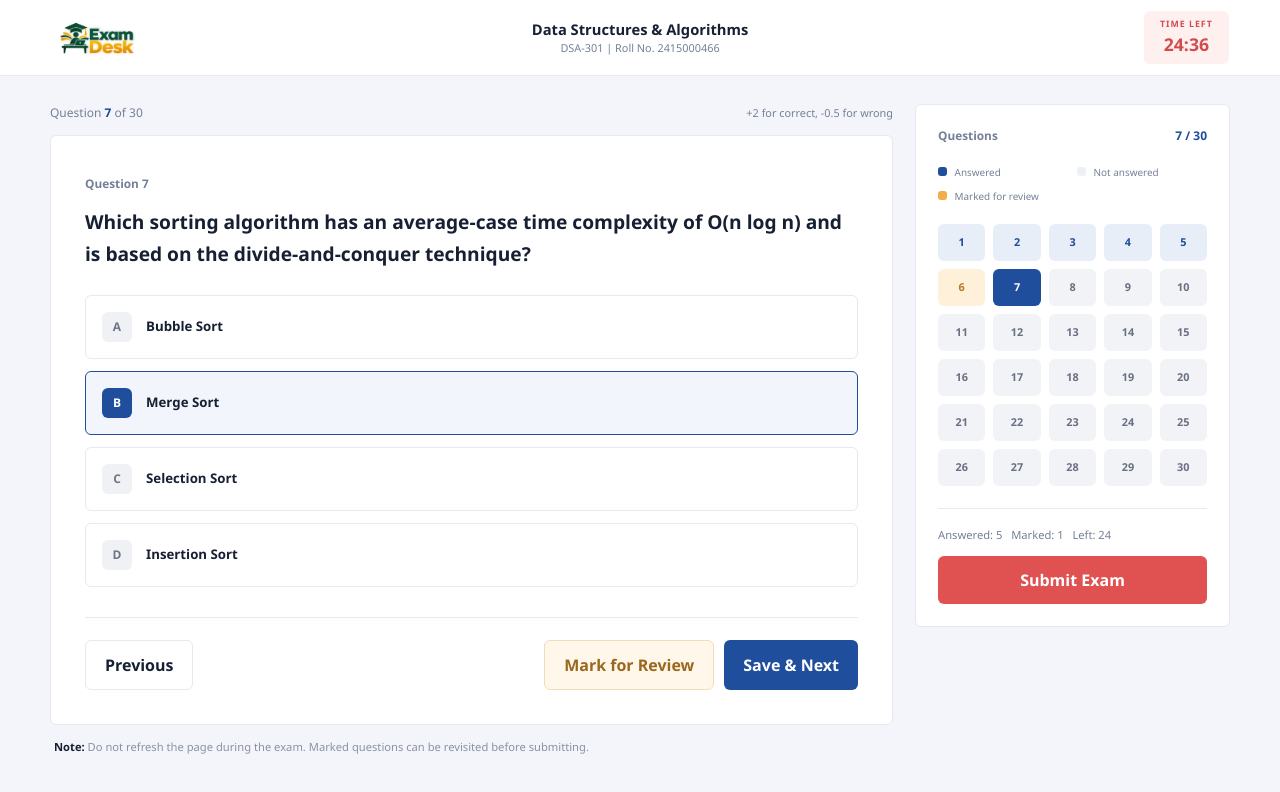
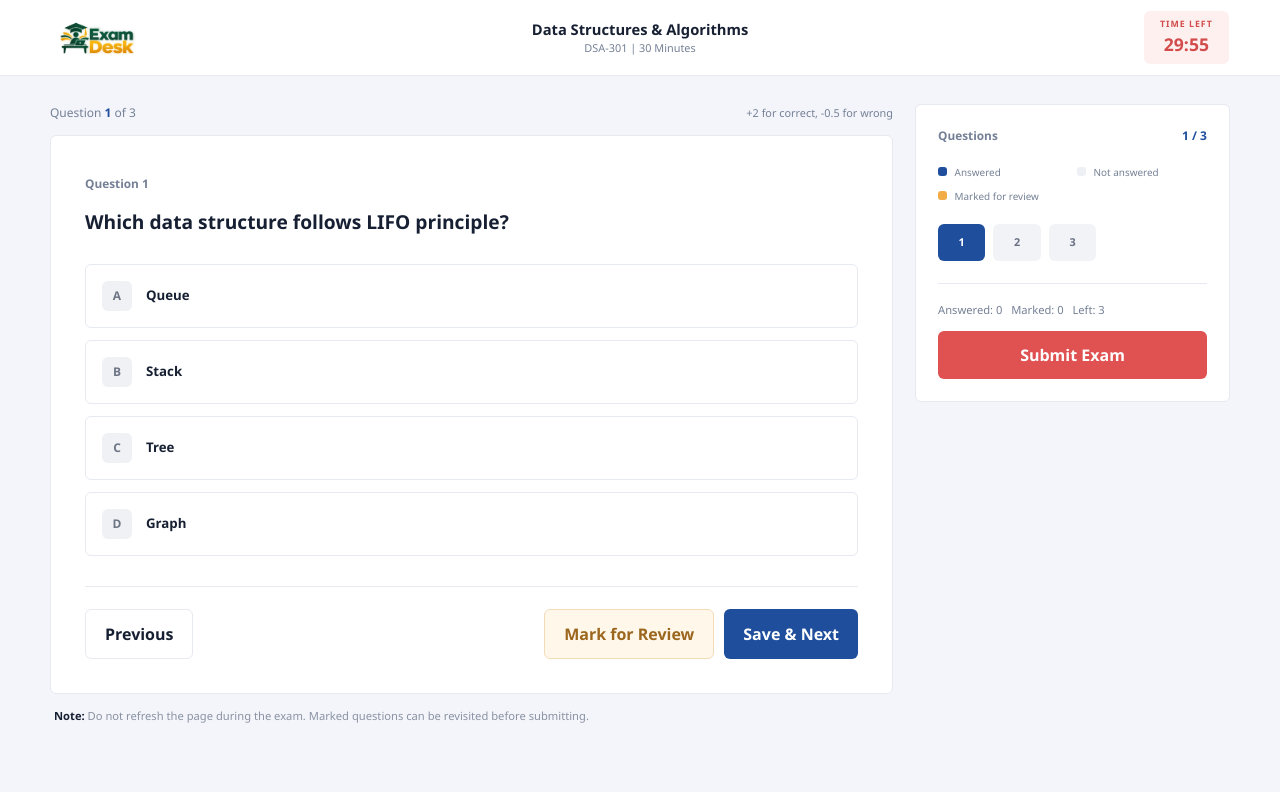
Before and after one commit to Chaitanya128-prog/Online-Examination-And-Assessment-System, a plain HTML site: page exam.html in a window 1280 px wide. Drawn offline with Linux system fonts and the light colour scheme.

Commit message:
Load questions from data.json, add timer, palette and score calculation

```diff
--- a/exam.html
+++ b/exam.html
@@ -3,38 +3,33 @@
 <head>
   <meta charset="UTF-8">
   <meta name="viewport" content="width=device-width, initial-scale=1.0">
-  <title>DSA-301 | Online Examination System</title>
+  <title>Exam | Online Examination System</title>
   <link rel="stylesheet" href="style.css">
 </head>
 <body class="exam-page">
   <header class="exam-topbar">
     <a class="brand dark" href="dashboard.html"><img src="logo.png" alt="Online Examination System"></a>
-    <div class="exam-title"><strong>Data Structures &amp; Algorithms</strong><small>DSA-301 | Roll No. 2415000466</small></div>
-    <div class="timer"><span>TIME LEFT</span><strong>24:36</strong></div>
+    <div class="exam-title"><strong id="exam-name">Loading...</strong><small id="exam-meta"></small></div>
+    <div class="timer"><span>TIME LEFT</span><strong id="timer">--:--</strong></div>
   </header>
 
   <div class="exam-layout">
     <main class="question-area">
       <div class="question-top">
-        <span class="question-count">Question <strong>7</strong> of 30</span>
-        <span class="marks">+2 for correct, -0.5 for wrong</span>
+        <span class="question-count">Question <strong id="q-no">1</strong> of <span id="q-total">0</span></span>
+        <span class="marks" id="marks-note"></span>
       </div>
 
       <article class="question-card">
-        <span class="eyebrow">Question 7</span>
-        <h1>Which sorting algorithm has an average-case time complexity of O(n log n) and is based on the divide-and-conquer technique?</h1>
+        <span class="eyebrow" id="q-label">Question 1</span>
+        <h1 id="q-text"></h1>
 
-        <div class="options">
-          <label class="option"><input type="radio" name="q7"><span class="option-letter">A</span><span>Bubble Sort</span></label>
-          <label class="option selected"><input type="radio" name="q7" checked><span class="option-letter">B</span><span>Merge Sort</span></label>
-          <label class="option"><input type="radio" name="q7"><span class="option-letter">C</span><span>Selection Sort</span></label>
-          <label class="option"><input type="radio" name="q7"><span class="option-letter">D</span><span>Insertion Sort</span></label>
-        </div>
+        <div class="options" id="options"></div>
 
         <div class="question-actions">
-          <button class="btn btn-outline">Previous</button>
-          <button class="btn btn-review">Mark for Review</button>
-          <button class="btn btn-primary">Save &amp; Next</button>
+          <button class="btn btn-outline" id="prev-btn">Previous</button>
+          <button class="btn btn-review" id="review-btn">Mark for Review</button>
+          <button class="btn btn-primary" id="next-btn">Save &amp; Next</button>
         </div>
       </article>
 
@@ -42,25 +37,108 @@
     </main>
 
     <aside class="palette">
-      <div class="palette-head"><span class="eyebrow">Questions</span><strong>7 / 30</strong></div>
+      <div class="palette-head"><span class="eyebrow">Questions</span><strong id="palette-count">0 / 0</strong></div>
       <div class="legend">
         <span><i class="dot answered"></i> Answered</span>
         <span><i class="dot not-answered"></i> Not answered</span>
         <span><i class="dot review"></i> Marked for review</span>
       </div>
-      <div class="palette-grid">
-        <a class="p answered" href="#">1</a><a class="p answered" href="#">2</a><a class="p answered" href="#">3</a><a class="p answered" href="#">4</a><a class="p answered" href="#">5</a>
-        <a class="p review" href="#">6</a><a class="p current" href="#">7</a><a class="p" href="#">8</a><a class="p" href="#">9</a><a class="p" href="#">10</a>
-        <a class="p" href="#">11</a><a class="p" href="#">12</a><a class="p" href="#">13</a><a class="p" href="#">14</a><a class="p" href="#">15</a>
-        <a class="p" href="#">16</a><a class="p" href="#">17</a><a class="p" href="#">18</a><a class="p" href="#">19</a><a class="p" href="#">20</a>
-        <a class="p" href="#">21</a><a class="p" href="#">22</a><a class="p" href="#">23</a><a class="p" href="#">24</a><a class="p" href="#">25</a>
-        <a class="p" href="#">26</a><a class="p" href="#">27</a><a class="p" href="#">28</a><a class="p" href="#">29</a><a class="p" href="#">30</a>
-      </div>
+      <div class="palette-grid" id="palette"></div>
       <div class="palette-footer">
-        <p>Answered: 5 &nbsp; Marked: 1 &nbsp; Left: 24</p>
-        <a href="result.html" class="btn btn-danger btn-full">Submit Exam</a>
+        <p id="summary">Answered: 0 &nbsp; Marked: 0 &nbsp; Left: 0</p>
+        <button class="btn btn-danger btn-full" id="submit-btn">Submit Exam</button>
       </div>
     </aside>
   </div>
+  <script>
+    var exam, questions, current = 0, answers = [], marked = [], timeLeft = 0, timerId;
+
+    fetch("data.json")
+      .then(function (res) { return res.json(); })
+      .then(function (data) {
+        exam = data.exams[0];
+        questions = exam.questions;
+        answers = new Array(questions.length).fill(null);
+        marked = new Array(questions.length).fill(false);
+        timeLeft = parseInt(exam.duration) * 60;
+        document.title = exam.id + " | Online Examination System";
+        document.getElementById("exam-name").textContent = exam.title;
+        document.getElementById("exam-meta").textContent = exam.id + " | " + exam.duration;
+        document.getElementById("q-total").textContent = questions.length;
+        document.getElementById("marks-note").textContent = "+2 for correct, -" + exam.negativeMarking + " for wrong";
+        buildPalette();
+        showQuestion(0);
+        timerId = setInterval(tick, 1000);
+        tick();
+      });
+
+    function showQuestion(i) {
+      current = i;
+      var q = questions[i];
+      document.getElementById("q-no").textContent = i + 1;
+      document.getElementById("q-label").textContent = "Question " + (i + 1);
+      document.getElementById("q-text").textContent = q.question;
+      var box = document.getElementById("options");
+      box.innerHTML = "";
+      var letters = ["A", "B", "C", "D"];
+      q.options.forEach(function (opt, k) {
+        var label = document.createElement("label");
+        label.className = "option" + (answers[i] === opt ? " selected" : "");
+        label.innerHTML = '<input type="radio" name="q' + i + '"><span class="option-letter">' + letters[k] + '</span><span>' + opt + '</span>';
+        label.onclick = function () {
+          answers[i] = opt;
+          showQuestion(i);
+        };
+        box.appendChild(label);
+      });
+      document.getElementById("prev-btn").disabled = i === 0;
+      document.getElementById("next-btn").textContent = i === questions.length - 1 ? "Save" : "Save & Next";
+      updatePalette();
+    }
+
+    function buildPalette() {
+      var grid = document.getElementById("palette");
+      grid.innerHTML = "";
+      questions.forEach(function (q, i) {
+        var a = document.createElement("a");
+        a.href = "#";
+        a.textContent = i + 1;
+        a.onclick = function (e) { e.preventDefault(); showQuestion(i); };
+        grid.appendChild(a);
+      });
+    }
+
+    function updatePalette() {
+      var items = document.querySelectorAll("#palette a");
+      var answered = 0, review = 0;
+      items.forEach(function (a, i) {
+        var cls = "p";
+        if (marked[i]) { cls += " review"; review++; }
+        else if (answers[i] !== null) { cls += " answered"; answered++; }
+        if (i === current) cls += " current";
+        a.className = cls;
+      });
+      document.getElementById("palette-count").textContent = (current + 1) + " / " + questions.length;
+      document.getElementById("summary").innerHTML = "Answered: " + answered + " &nbsp; Marked: " + review + " &nbsp; Left: " + (questions.length - answered - review);
+    }
+
+    function tick() {
+      var m = Math.floor(timeLeft / 60), s = timeLeft % 60;
+      document.getElementById("timer").textContent = (m < 10 ? "0" : "") + m + ":" + (s < 10 ? "0" : "") + s;
+      if (timeLeft <= 0) { submitExam(); return; }
+      timeLeft--;
+    }
+
+    function submitExam() {
+      clearInterval(timerId);
+      localStorage.setItem("examResult", JSON.stringify({ examId: exam.id, answers: answers }));
+      window.location.href = "result.html";
+    }
+
+    document.getElementById("prev-btn").onclick = function () { if (current > 0) showQuestion(current - 1); };
+    document.getElementById("next-btn").onclick = function () { if (current < questions.length - 1) showQuestion(current + 1); };
+    document.getElementById("review-btn").onclick = function () { marked[current] = !marked[current]; updatePalette(); };
+    document.getElementById("submit-btn").onclick = function () { if (confirm("Submit the exam?")) submitExam(); };
+  </script>
 </body>
 </html>
```
Also changed, not shown: result.html (+68 -16 lines).
